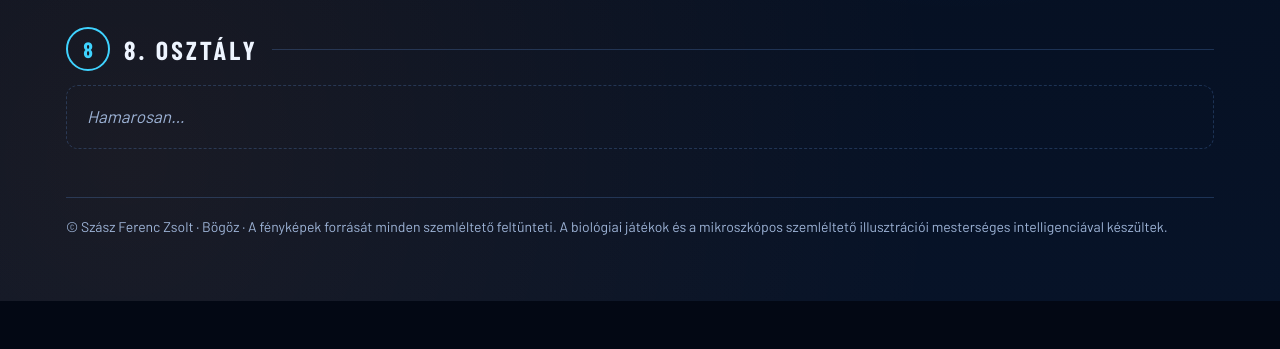
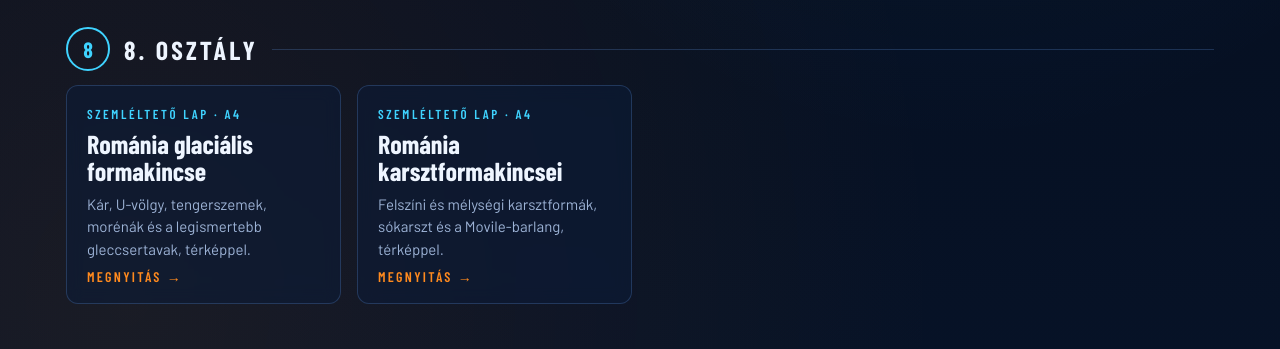
Before and after one commit to szaszfzsolt/szemleltetok, a plain HTML site: page index.html in a window 1280 px wide. Shown: the part 1097-1446 px from the top of the page. Before the commit the page ends 1398 px from the top, so only its background shows below. Drawn offline with Linux system fonts and the light colour scheme.

Commit message:
Új szemléltető lapok: Románia glaciális és karsztformakincse (8. osztály)
Co-Authored-By: Claude Opus 5.5 <noreply@anthropic.com>
Claude-Session: https://claude.ai/code/session_01PKV4keavizptkxhPXNjANt

```diff
--- a/index.html
+++ b/index.html
@@ -97,7 +97,11 @@ footer{margin-top:48px;padding-top:18px;border-top:1px solid var(--line);color:v
 </div></div>
 <div class="grade"><h2><span class="num">6</span>6. osztály</h2><div class="empty">Hamarosan…</div></div>
 <div class="grade"><h2><span class="num">7</span>7. osztály</h2><div class="empty">Hamarosan…</div></div>
-<div class="grade"><h2><span class="num">8</span>8. osztály</h2><div class="empty">Hamarosan…</div></div>
+<div class="grade"><h2><span class="num">8</span>8. osztály</h2>
+<div class="cards">
+<a class="card" href="foldrajz/8-osztaly/glacialis-formakincs.png"><span class="type">Szemléltető lap · A4</span><h3>Románia glaciális formakincse</h3><p>Kár, U-völgy, tengerszemek, morénák és a legismertebb gleccsertavak, térképpel.</p><span class="go">Megnyitás →</span></a>
+<a class="card" href="foldrajz/8-osztaly/karszt-formakincs.png"><span class="type">Szemléltető lap · A4</span><h3>Románia karsztformakincsei</h3><p>Felszíni és mélységi karsztformák, sókarszt és a Movile-barlang, térképpel.</p><span class="go">Megnyitás →</span></a>
+</div></div>
 </section>
 
 <section class="subject bio" id="bio" role="tabpanel" aria-labelledby="t-bio">
```
Also changed, not shown: 3 other files.
